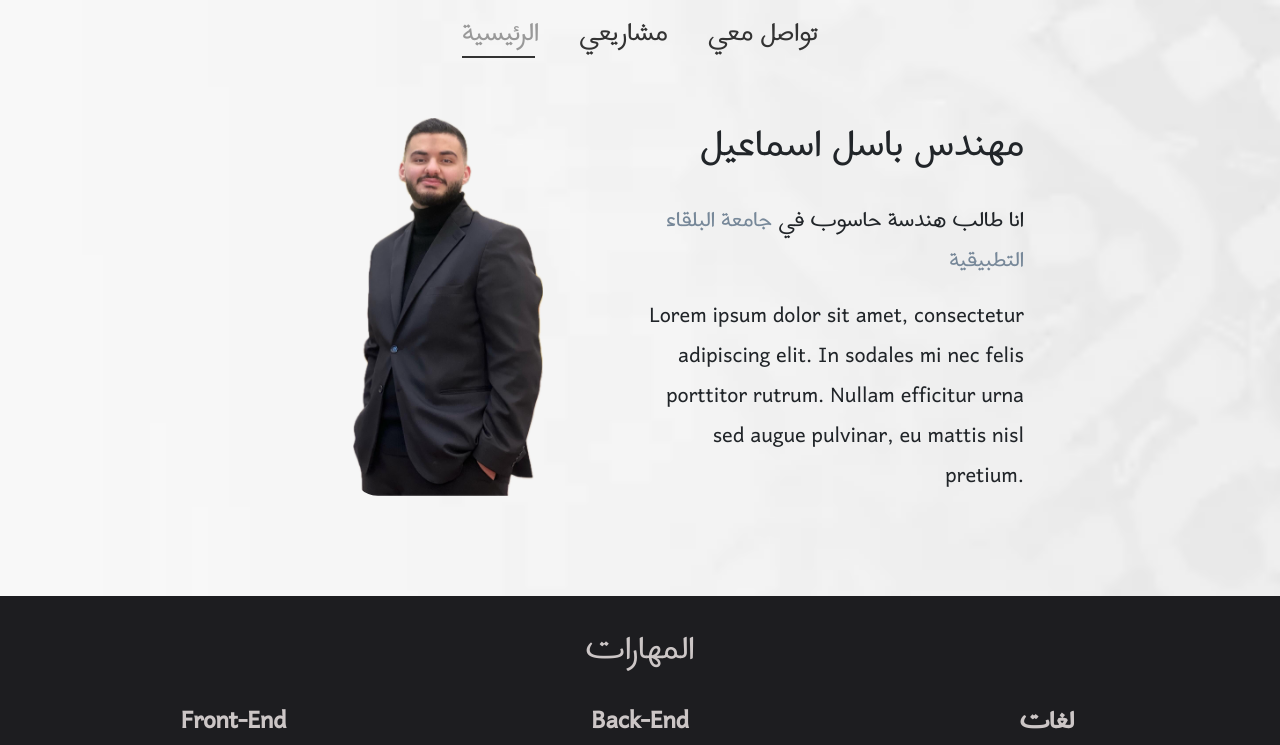
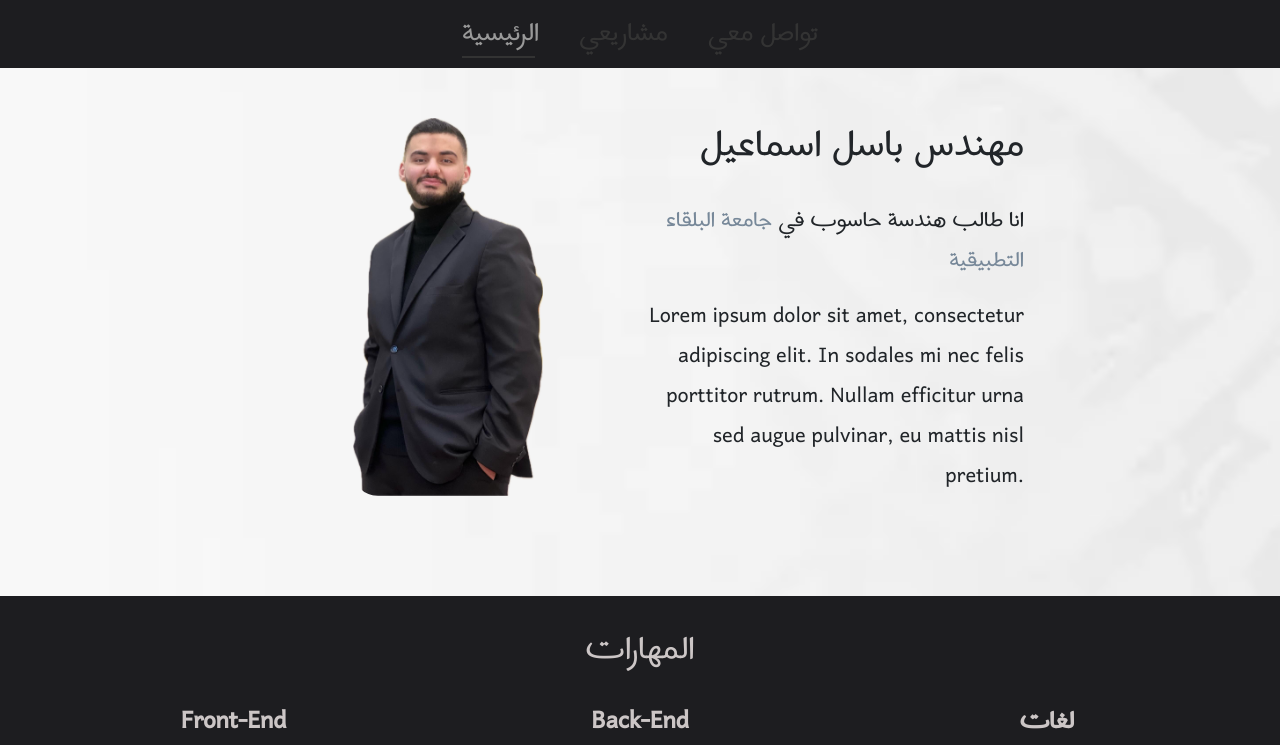
Before and after one commit to AbuEskander/Portfoilo-3.0, a React app in the folder Client/porto/: page / in a window 1280 px wide. Shown: the top 745 px of the page. Built offline with nearby package versions, Linux system fonts and the light colour scheme.

Commit message:
Bug fixes

```diff
--- a/Client/porto/src/index.css
+++ b/Client/porto/src/index.css
@@ -203,7 +203,7 @@ body {
 
   box-shadow: 0px 8px 16px 0px rgba(0, 0, 0, 0.4);
 }
-@media (min-width: 800) {
+@media (min-width: 800px) {
   .Certifications {
     padding: 60px;
     text-align: start;
@@ -235,3 +235,6 @@ body {
     border-radius: 10px;
   }
 }
+.HeaderLayout {
+  background-color: var(--Black);
+}
```
